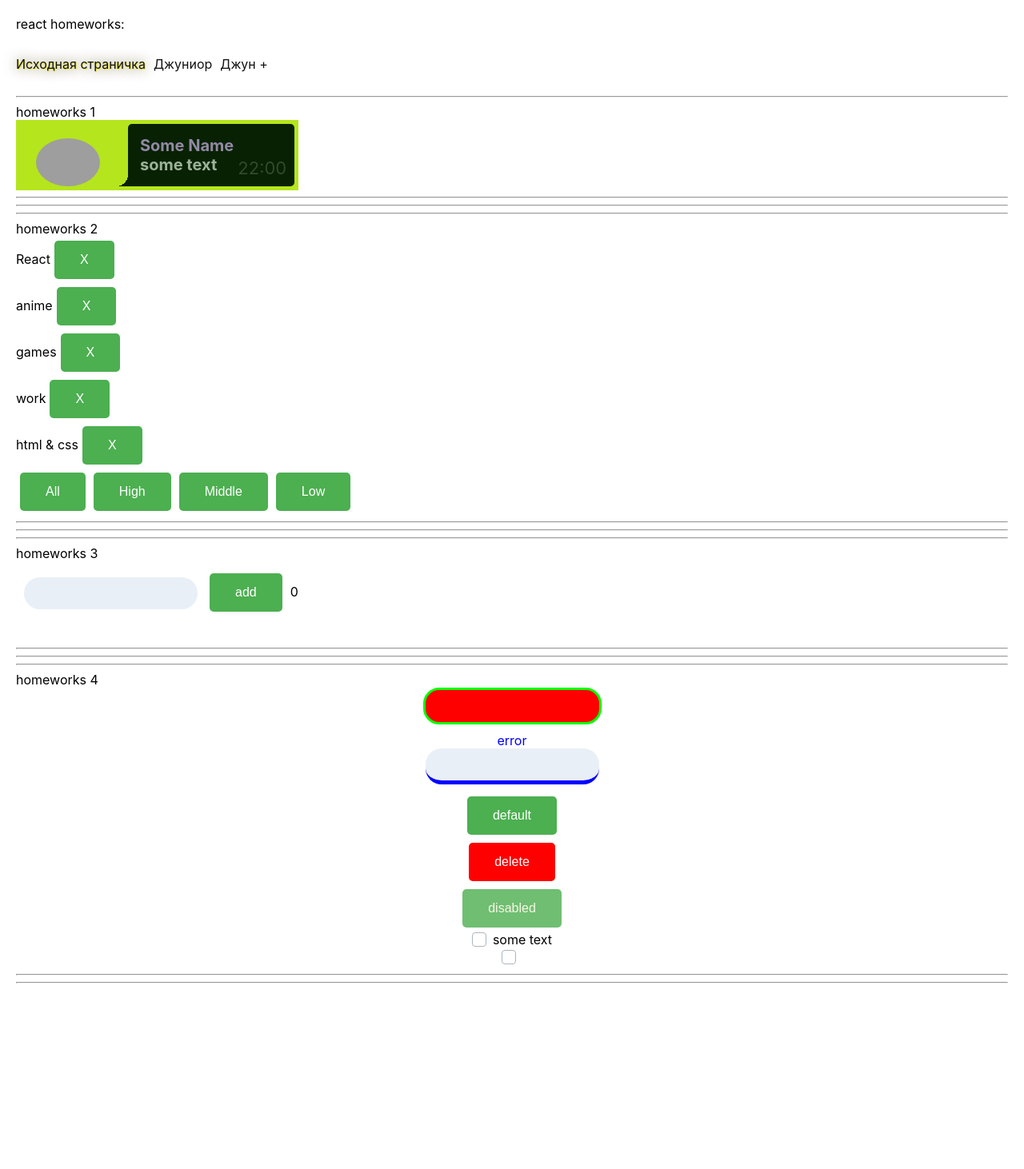
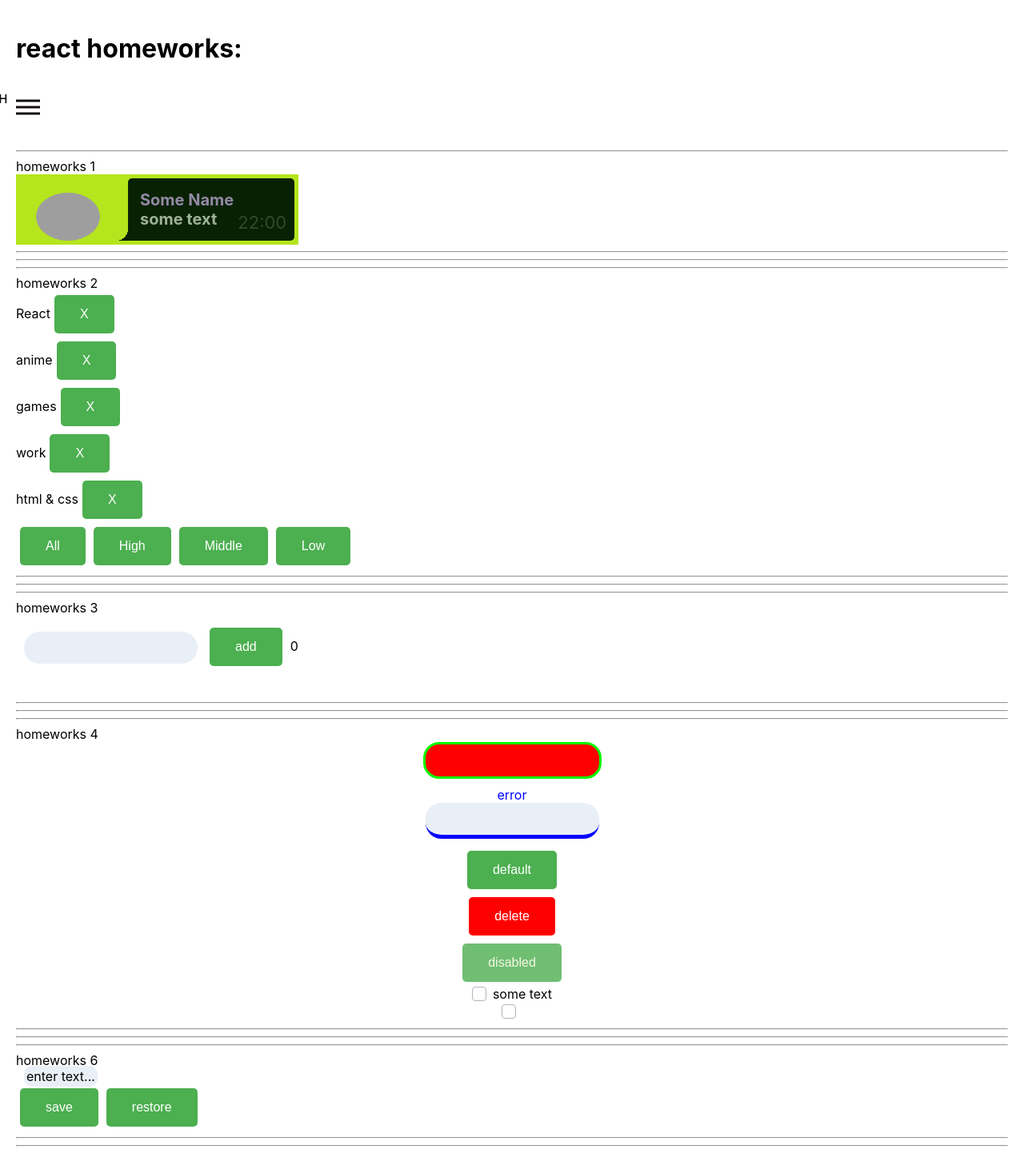
Before and after one commit to PirialMersus/homeworks-by-ignat, a React (Create React App) app: page /#/pre-jun in a window 1280 px wide. Shown: the whole page at 80% size. Before the commit the page ends 1258 px from the top, so only its background shows below. Built offline with nearby package versions, Linux system fonts and the light colour scheme; grey boxes are pictures that could not be loaded.

Commit message:
ignat task 6

```diff
--- a/src/p1-main/m1-ui/u1-app/App.tsx
+++ b/src/p1-main/m1-ui/u1-app/App.tsx
@@ -5,17 +5,19 @@ import HW2 from '../../../p2-homeworks/h2/HW2'
 import HW3 from '../../../p2-homeworks/h3/HW3'
 import HW4 from "../../../p2-homeworks/h4/HW4";
 import HW5 from '../../../p2-homeworks/h5/HW5'
+import HW6 from '../../../p2-homeworks/h6/HW6'
 
 function App() {
     return (
         <div className={s.App}>
-            <div>react homeworks:</div>
+            <h1>react homeworks:</h1>
             {/*<HW1/>*/}
             {/*<HW2/>*/}
             {/*<HW3/>*/}
             {/*<HW4/>*/}
             <HW5/>
 
+
         </div>
     )
 }
--- a/src/p2-homeworks/h4/common/c1-SuperInputText/SuperInputText.tsx
+++ b/src/p2-homeworks/h4/common/c1-SuperInputText/SuperInputText.tsx
@@ -41,8 +41,8 @@ const SuperInputText: React.FC<SuperInputTextPropsType> = (
     const finalSpanClassName = `${s.error} ${spanClassName ? spanClassName : ''}`
     const finalInputClassName =
         `${s.commonInputClass} ${error ? s.errorInput : s.superInput} ${className
-        ? className :
-        ''}` // need to fix with (?:) and s.superInput
+            ? className :
+            s.superInput}` // need to fix with (?:) and s.superInput
     return (
         <>
             <input
--- a/src/p2-homeworks/h5/HW5.module.css
+++ /dev/null
@@ -1,34 +0,0 @@
-@keyframes shake {
-    0% {
-        transform: rotateX(20deg) rotateY(20deg);
-    }
-    20% {
-        transform: rotateX(-20deg) rotateY(-20deg);
-    }
-    40% {
-        transform: rotateX(20deg) rotateY(20deg);
-    }
-    60% {
-        transform: rotateX(-20deg) rotateY(-20deg);
-    }
-    80% {
-        transform: rotateX(20deg) rotateY(20deg);
-    }
-    100% {
-        transform: rotateX(-20deg) rotateY(-20deg);
-    }
-}
-.classHeader {
-    margin: 30px 0;
-    animation: shake 0.9s ease;
-}
-.classHeader > a {
-    text-decoration: none;
-    color: #111;
-    margin-right: 10px;
-    transition: all 0.3s ease;
-}
-.classHeader > a:hover {
-    border-bottom: 2px solid #0b76ef;
-    color: #4caf50;
-}
--- a/src/p2-homeworks/h5/HW5.tsx
+++ b/src/p2-homeworks/h5/HW5.tsx
@@ -2,14 +2,13 @@ import React from 'react'
 import {HashRouter} from 'react-router-dom'
 import Header from './Header'
 import Routes from './Routes'
-import s from "./HW5.module.css"
 
 function HW5() {
     return (
         <div>
             <HashRouter>
 
-                <Header className={s.classHeader}/>
+                <Header/>
 
                 <Routes/>
 
--- /dev/null
+++ b/src/p2-homeworks/h5/Header.module.css
@@ -0,0 +1,109 @@
+@keyframes shake {
+    0% {
+        transform: rotate(20deg);
+    }
+    20% {
+        transform: rotate(-20deg);
+    }
+    40% {
+        transform: rotate(20deg);
+    }
+    60% {
+        transform: rotate(-20deg);
+    }
+    80% {
+        transform: rotate(20deg);
+    }
+    100% {
+        transform: rotate(-20deg);
+    }
+}
+
+.header {
+    margin: 30px 0;
+    transform: translateX(-380px);
+    transition: all 0.5s ease;
+    display: flex;
+    justify-content: space-between;
+    align-items: center;
+    width: 410px;
+}
+
+.header a {
+    text-decoration: none;
+    color: #111;
+    margin-right: 10px;
+    transition: all 0.3s ease;
+    font-size: 20px;
+}
+
+.header a:hover {
+    border-bottom: 2px solid #f300b4;
+    color: #f300b4;
+}
+
+.header.active {
+    transform: translateX(0);
+}
+.menuButton {
+    position: relative;
+    height: 22px;
+    width: 30px;
+    outline: none;
+    cursor: pointer;
+}
+
+.menuButton span,
+.menuButton span::before,
+.menuButton span::after {
+    position: absolute;
+    content: '';
+    width: 30px;
+    height: 3px;
+    background: #150f0f;
+    transition: 500ms cubic-bezier(0.77, 0, 0.175, 1);
+}
+
+.menuButton span {
+    position: relative;
+    display: block;
+    top: 50%;
+    transform: translate(0, -50%);
+    animation: shake 0.5s linear;
+}
+
+.menuButton span::before {
+    top: -8px;
+}
+
+.menuButton span::after {
+    top: 8px;
+}
+
+.menuButton:hover > span,
+.menuButton:hover > span::before,
+.menuButton:hover > span::after {
+    background: #f300b4;
+}
+
+.header.active .menuButton > span {
+    background: transparent;
+}
+
+.header.active .menuButton span::after {
+    background: #f300b4;
+}
+
+.header.active .menuButton span::before {
+    background: #f300b4;
+}
+
+.header.active .menuButton > span::before {
+    transform: rotate(-225deg);
+    top: 0px;
+}
+
+.header.active .menuButton > span::after {
+    transform: rotate(225deg);
+    top: 0px;
+}
--- a/src/p2-homeworks/h5/Header.tsx
+++ b/src/p2-homeworks/h5/Header.tsx
@@ -1,14 +1,24 @@
-import React from 'react'
+import React, {useState} from 'react'
 import {NavLink} from "react-router-dom";
+import s from './Header.module.css'
 
 
 type PropsType = {
-    className: string
+    // className: string
 }
 
-function Header({className}: PropsType) {
+function Header(props: PropsType) {
+    const [isMenuOpen, setIsMenuOpen] = useState(false)
+
+    const finalClassHeader = `${s.header} ${isMenuOpen && s.active}`
+
+    const handleMenuClick = () => {
+        setIsMenuOpen(!isMenuOpen)
+    }
+
     return (
-        <div className={className}>
+        <div className={finalClassHeader}>
+            <div>
                 <NavLink to="/pre-jun" activeClassName="selected">
                     Исходная страничка
                 </NavLink>
@@ -18,6 +28,10 @@ function Header({className}: PropsType) {
                 <NavLink to="/junior-plus" activeClassName="selected">
                     Джун +
                 </NavLink>
+            </div>
+            <div onClick={handleMenuClick} className={s.menuButton}>
+                <span/>
+            </div>
 
         </div>
     )
--- a/src/p2-homeworks/h5/pages/PreJunior.tsx
+++ b/src/p2-homeworks/h5/pages/PreJunior.tsx
@@ -3,6 +3,7 @@ import HW1 from '../../h1/HW1'
 import HW2 from '../../h2/HW2'
 import HW3 from '../../h3/HW3'
 import HW4 from '../../h4/HW4'
+import HW6 from '../../h6/HW6'
 
 function PreJunior() {
     return (
@@ -11,7 +12,7 @@ function PreJunior() {
             <HW2/>
             <HW3/>
             <HW4/>
-            {/*<HW6/>*/}
+            <HW6/>
 
         </div>
     )
--- a/src/p2-homeworks/h6/HW6.tsx
+++ b/src/p2-homeworks/h6/HW6.tsx
@@ -1,17 +1,18 @@
-import React, {useState} from "react";
-import SuperEditableSpan from "./common/c4-SuperEditableSpan/SuperEditableSpan";
-import SuperButton from "../h4/common/c2-SuperButton/SuperButton";
-import {restoreState, saveState} from "./localStorage/localStorage";
+import React, {useState} from 'react'
+import SuperEditableSpan from './common/c4-SuperEditableSpan/SuperEditableSpan'
+import SuperButton from '../h4/common/c2-SuperButton/SuperButton'
+import {restoreState, saveState} from './localStorage/localStorage'
 
 function HW6() {
-    const [value, setValue] = useState<string>("");
+    const [value, setValue] = useState<string>('')
 
     const save = () => {
-        saveState<string>("editable-span-value", value);
-    };
+        saveState<string>('editable-span-value', value)
+    }
     const restore = () => {
-        // setValue();
-    };
+        const value = restoreState("editable-span-value", '')
+        setValue(value)
+    }
 
     return (
         <div>
@@ -23,7 +24,7 @@ function HW6() {
                 <SuperEditableSpan
                     value={value}
                     onChangeText={setValue}
-                    spanProps={{children: value ? undefined : "enter text..."}}
+                    spanProps={{children: value ? undefined : 'enter text...'}}
                 />
             </div>
             <SuperButton onClick={save}>save</SuperButton>
@@ -34,7 +35,7 @@ function HW6() {
             {/*<AlternativeSuperEditableSpan/>*/}
             <hr/>
         </div>
-    );
+    )
 }
 
-export default HW6;
+export default HW6
--- a/src/p2-homeworks/h6/common/c4-SuperEditableSpan/AlternativeSuperEditableSpan.tsx
+++ b/src/p2-homeworks/h6/common/c4-SuperEditableSpan/AlternativeSuperEditableSpan.tsx
@@ -1,9 +1,9 @@
-import React from "react";
+import React from 'react'
 
 function AlternativeSuperEditableSpan() {
     return (
         <input/>
-    );
+    )
 }
 
-export default AlternativeSuperEditableSpan;
+export default AlternativeSuperEditableSpan
--- /dev/null
+++ b/src/p2-homeworks/h6/common/c4-SuperEditableSpan/SuperEditableSpan.module.css
@@ -0,0 +1,7 @@
+.spanClass {
+    cursor: pointer;
+    margin: 10px;
+    padding: 3px;
+    background: #E9EFF6;
+    border-radius: 10px;
+}
--- a/src/p2-homeworks/h6/common/c4-SuperEditableSpan/SuperEditableSpan.tsx
+++ b/src/p2-homeworks/h6/common/c4-SuperEditableSpan/SuperEditableSpan.tsx
@@ -1,10 +1,11 @@
-import React, {DetailedHTMLProps, InputHTMLAttributes, HTMLAttributes, useState} from "react";
-import SuperInputText from "../../../h4/common/c1-SuperInputText/SuperInputText";
+import React, {DetailedHTMLProps, InputHTMLAttributes, HTMLAttributes, useState} from 'react'
+import SuperInputText from '../../../h4/common/c1-SuperInputText/SuperInputText'
+import s from './SuperEditableSpan.module.css'
 
 // тип пропсов обычного инпута
-type DefaultInputPropsType = DetailedHTMLProps<InputHTMLAttributes<HTMLInputElement>, HTMLInputElement>;
+type DefaultInputPropsType = DetailedHTMLProps<InputHTMLAttributes<HTMLInputElement>, HTMLInputElement>
 // тип пропсов обычного спана
-type DefaultSpanPropsType = DetailedHTMLProps<HTMLAttributes<HTMLSpanElement>, HTMLSpanElement>;
+type DefaultSpanPropsType = DetailedHTMLProps<HTMLAttributes<HTMLSpanElement>, HTMLSpanElement>
 
 // здесь мы говорим что у нашего инпута будут такие же пропсы как у обычного инпута
 // (чтоб не писать value: string, onChange: ...; они уже все описаны в DefaultInputPropsType)
@@ -15,7 +16,7 @@ type SuperEditableSpanType = DefaultInputPropsType & { // и + ещё пропс
     spanClassName?: string
 
     spanProps?: DefaultSpanPropsType // пропсы для спана
-};
+}
 
 const SuperEditableSpan: React.FC<SuperEditableSpanType> = (
     {
@@ -27,26 +28,32 @@ const SuperEditableSpan: React.FC<SuperEditableSpanType> = (
         ...restProps// все остальные пропсы попадут в объект restProps
     }
 ) => {
-    const [editMode, setEditMode] = useState<boolean>(false);
-    const {children, onDoubleClick, className, ...restSpanProps} = spanProps || {};
+    const [editMode, setEditMode] = useState<boolean>(false)
+    const {children, onDoubleClick, className, ...restSpanProps} = spanProps || {}
 
     const onEnterCallback = () => {
-        // setEditMode(); // выключить editMode при нажатии Enter
+        setEditMode(false)
+        // setEditMode() // выключить editMode при нажатии Enter
 
-        onEnter && onEnter();
-    };
+        onEnter && onEnter()
+    }
     const onBlurCallback = (e: React.FocusEvent<HTMLInputElement>) => {
-        // setEditMode(); // выключить editMode при нажатии за пределами инпута
+        setEditMode(false)
 
-        onBlur && onBlur(e);
-    };
+        // setEditMode() // выключить editMode при нажатии за пределами инпута
+
+        onBlur && onBlur(e)
+    }
     const onDoubleClickCallBack = (e: React.MouseEvent<HTMLSpanElement, MouseEvent>) => {
-        // setEditMode(); // включить editMode при двойном клике
+        setEditMode(true)
 
-        onDoubleClick && onDoubleClick(e);
-    };
+        // setEditMode() // включить editMode при двойном клике
 
-    const spanClassName = `${"сделать красивый стиль для спана"} ${className}`;
+        onDoubleClick && onDoubleClick(e)
+    }
+
+    // const spanClassName = `${'сделать красивый стиль для спана'} ${className}`
+    const spanClassName = `${s.spanClass} ${className}`
 
     return (
         <>
@@ -72,7 +79,7 @@ const SuperEditableSpan: React.FC<SuperEditableSpanType> = (
                 )
             }
         </>
-    );
+    )
 }
 
-export default SuperEditableSpan;
+export default SuperEditableSpan
--- a/src/p2-homeworks/h6/localStorage/localStorage.ts
+++ b/src/p2-homeworks/h6/localStorage/localStorage.ts
@@ -1,26 +1,27 @@
 // вот вам функция для сохранения объектов в память браузера
 // (данные в этом хранилище сохраняться даже при перезагрузке компа):
 export function saveState<T>(key: string, state: T) {
-    const stateAsString = JSON.stringify(state);
+    const stateAsString = JSON.stringify(state)
     localStorage.setItem(key, stateAsString)
 }
 
 // и вот вам функция для получения сохранённого объекта в памяти браузера:
 export function restoreState<T>(key: string, defaultState: T) {
-    const stateAsString = localStorage.getItem(key);
-    if (stateAsString !== null) defaultState = JSON.parse(stateAsString) as T;
-    return defaultState;
+    let state = defaultState
+    const stateAsString = localStorage.getItem(key)
+    if (stateAsString !== null) state = JSON.parse(stateAsString) as T
+    return state
 }
 
 // ---------------------------------------------------------------------------------------------------------------
-// использование:
+// пример использования:
 type StateType = {
     x: string
     y: number
 }
 
-// сохраняем объект типа StateType в ячейке "test"
-saveState<StateType>("test", {x: "A", y: 1});
+// сохраняем объект типа StateType в ячейке 'test'
+saveState<StateType>('test', {x: 'A', y: 1})
 
-// получем в переменную state объект из ячейки "test" или дэфолтный объект если ячейка пуста
-const state: StateType = restoreState<StateType>("test", {x: "", y: 0});
+// получем в переменную state объект из ячейки 'test' или дэфолтный объект если ячейка пуста
+const state: StateType = restoreState<StateType>('test', {x: '', y: 0})
```
Lines whose indentation alone changed are shown as unchanged.
